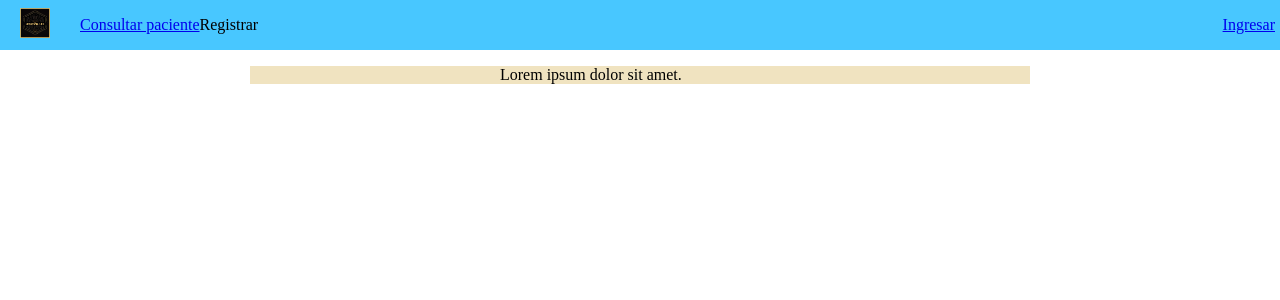
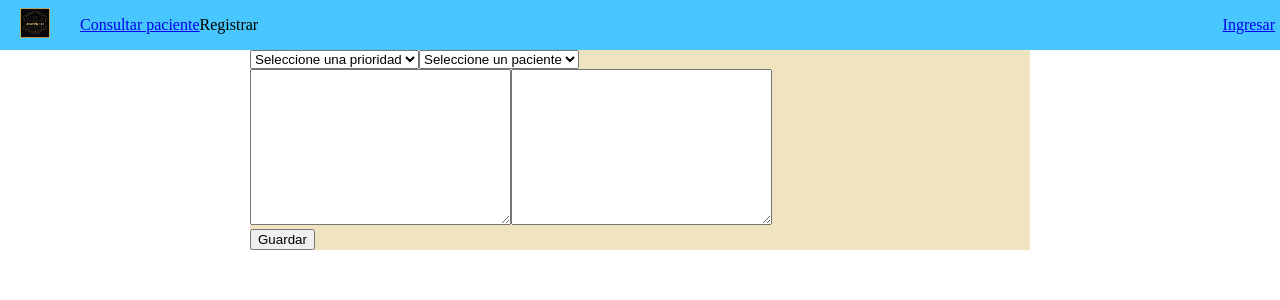
Before and after one commit to JuanDaDiaz1005/frontend_proyecto_cuidado_en_casa, a Vue app: page /registrar_sugerencia_cuidado in a window 1280 px wide. Shown: the top 300 px of the page. Built offline with nearby package versions, Linux system fonts and the light colour scheme.

Commit message:
inicio caso de uso 'registro sugerencia de cuidado'

```diff
--- a/src/components/RegistrarSugerenciaCuidado.vue
+++ b/src/components/RegistrarSugerenciaCuidado.vue
@@ -1,17 +1,80 @@
 <script setup>
-    import { RouterLink, RouterView } from 'vue-router'
+import { onMounted, ref } from 'vue';
+
+const prioridades = ref([
+    { value: '1', text: 'Prioridad 1' },
+    { value: '2', text: 'Prioridad 2' },
+    { value: '3', text: 'Prioridad 3' },
+    { value: '4', text: 'Prioridad 4' },
+    { value: '5', text: 'Prioridad 5' },])
+
+const pacientes = ref([])
+
+onMounted(() => {
+    // los pacientes se obtienen de la API
+    setTimeout(() => {
+        pacientes.value = [
+            { id: 1, nombre: "Juan Bernardo" },
+            { id: 2, nombre: "Arturo Calle" },
+            { id: 3, nombre: "Juan Camilo" },
+        ]
+    }, 2000)
+})
+
+const vSubmit = (e) => {
+    e.preventDefault();
+    const prioridad = Number(e.target.prioridad.value);
+    const idPaciente = Number(e.target.paciente.value);
+    const descripcion = e.target.descripcion.value;
+    const contraIndicaciones = e.target.contraIndicaciones.value;
+
+    if (!prioridad || !idPaciente || !descripcion || !contraIndicaciones) {
+        alert('Todos los campos son obligatorios')
+        return
+    }
+
+    const data = {
+        prioridad,
+        idPaciente,
+        descripcion,
+        contraIndicaciones
+    }
+
+    // aquí va el llamado a la API
+    setTimeout(() => {
+        console.table(data)
+        alert('Sugerencia de cuidado registrada')
+    }, 2000)
+
+    e.target.reset();
+}
 </script>
 
 <template>
-    <main>
-        <p>Lorem ipsum dolor sit amet.</p>
-    </main>
+    <form @submit="vSubmit">
+        <div>
+            <select name="prioridad">
+                <option value="" disabled selected>Seleccione una prioridad</option>
+                <option v-for="prioridad in prioridades" :value="prioridad.value">
+                    {{ prioridad.text }}
+                </option>
+            </select>
+            <select name="paciente">
+                <option value="" disabled selected>Seleccione un paciente</option>
+                <option v-for="paciente in pacientes" :value="paciente.id">
+                    {{ paciente.nombre }}
+                </option>
+            </select>
+        </div>
+
+
+        <div>
+            <textarea name="descripcion" id="" cols="30" rows="10"></textarea>
+            <textarea name="contraIndicaciones" id="" cols="30" rows="10"></textarea>
+        </div>
+        <button type="submit">Guardar</button>
+
+    </form>
 </template>
 
-<style scoped>
-    main{
-        padding: 0;
-        margin: 0px 250px;
-        background-color: var(--color-beige);
-    }
-</style>
+<style scoped></style>
--- a/src/router/index.js
+++ b/src/router/index.js
@@ -2,6 +2,7 @@ import { createRouter, createWebHistory } from 'vue-router'
 import Home from '../components/Home.vue'
 import ConsultarPaciente from '../components/ConsultarPaciente.vue'
 import RegistrarDiagnostico from '../components/RegistrarDiagnostico.vue'
+import RegistrarSugerenciaCuidado from '../components/RegistrarSugerenciaCuidado.vue'
 import ConsultarSignosVitales from '../components/ConsultarSignosVitales.vue'
 import InfoPaciente from '../components/InfoPaciente.vue'
 import Ingresar from '../components/Ingresar.vue'
@@ -37,7 +38,7 @@ const router = createRouter({
     {
       path: '/registrar_sugerencia_cuidado',
       name: 'registrar_sugerencia_cuidado',
-      component: RegistrarDiagnostico
+      component: RegistrarSugerenciaCuidado
     },
     {
       path: '/ingresar',
```
